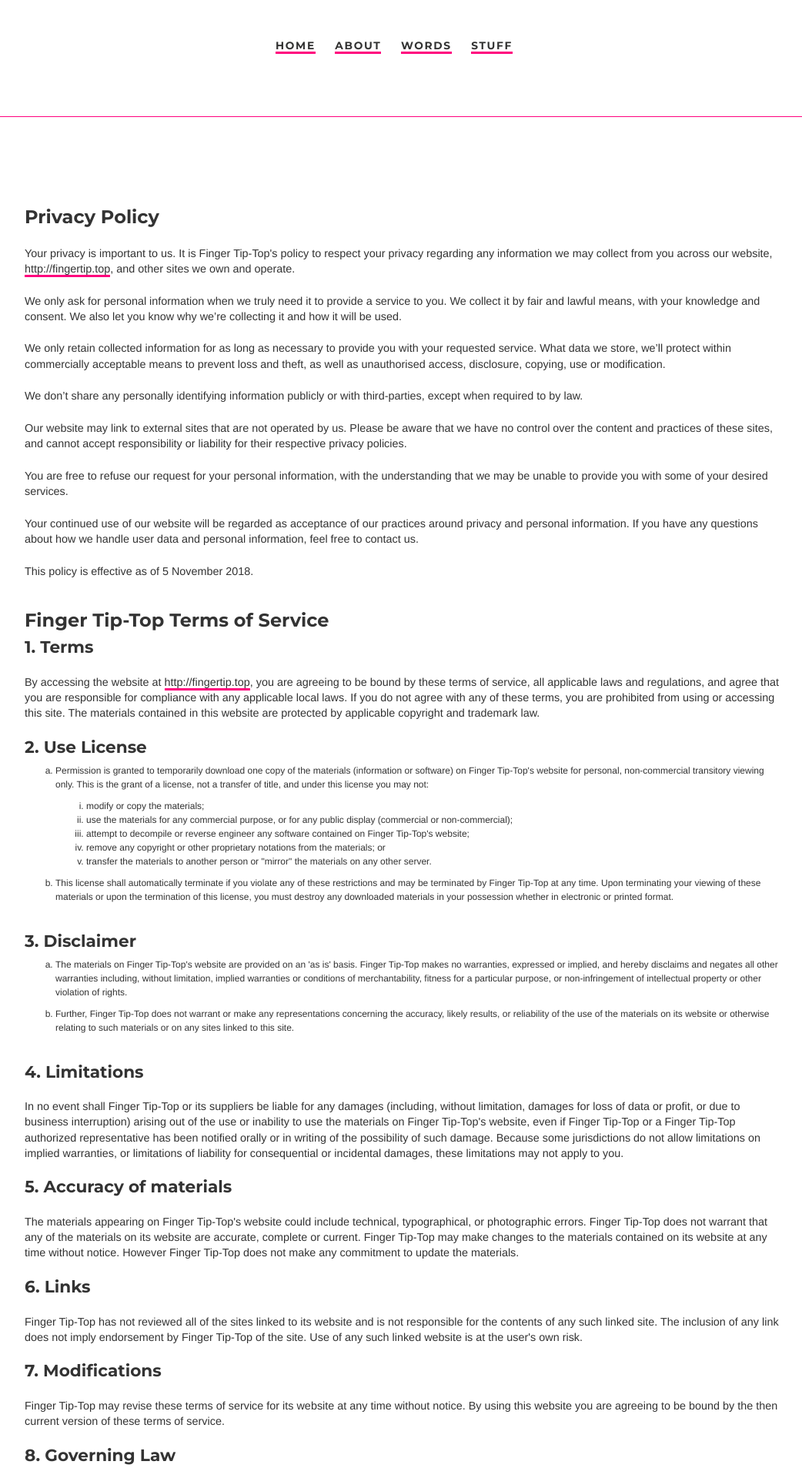
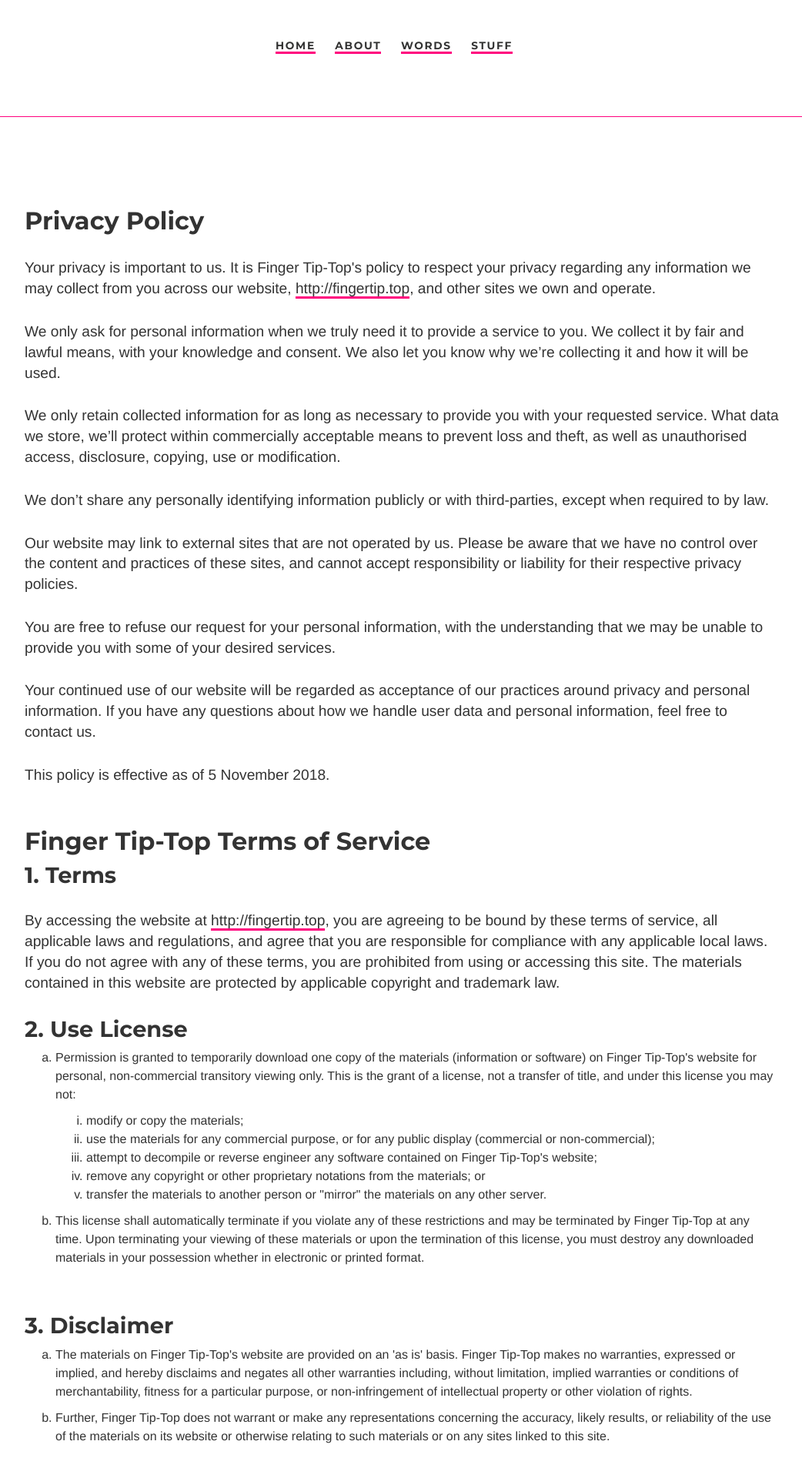
Before and after one commit to ariesti/ariesti.github.io, a Jekyll site: the page built from terms/policies.html, in a window 1280 px wide. Shown: the top 1920 px of the page at 77% size, without its empty margins (118-1160 px from the left). Built offline with Jekyll 4.4.1, drawn with Linux system fonts in a browser that asks for light colours.

Commit message:
Update main.css

```diff
--- a/css/main.css
+++ b/css/main.css
@@ -83,7 +83,7 @@
 }
 
 html>body {
-	font-size: 12px;
+	font-size: 16px;
 }
 
 
@@ -137,7 +137,7 @@
 h1, h2, h3, h4, h5, h6 { font-family: Montserrat, sans-serif; }
 .ex1 { padding-top: 25px; }
 .ex2 { padding-top: 10px; }
-.ex3 { padding-top: 20px; }
+.ex3 { padding-top: 1.5em; }
 
 h1 { font-size: 2.3em; margin-bottom: 10px; }
 h2 { font-size: 2em; }
```
